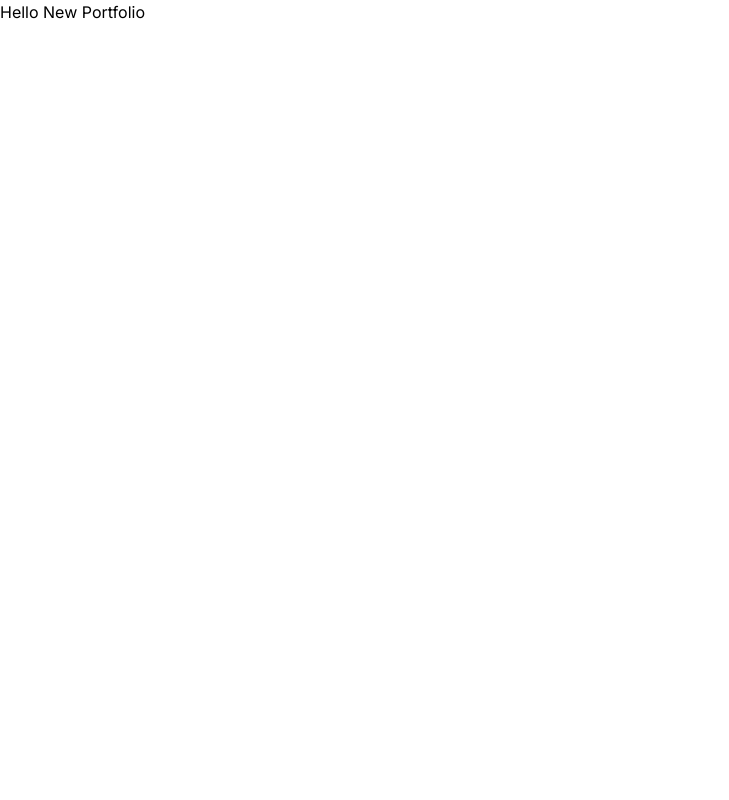
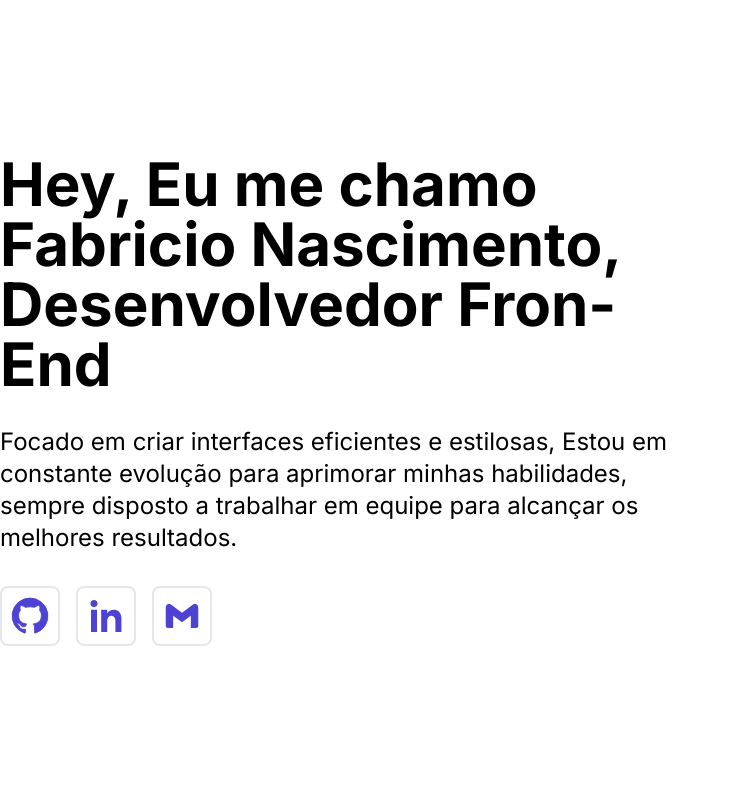
Before and after one commit to fabricio-fn/portfolio-blog, a Next.js app: page / in a window 1280 px wide. Shown: the top 800 px of the page, without its empty margins (0-729 px from the left). Built offline with nearby package versions, Linux system fonts and the light colour scheme.

Commit message:
:sparkles: feat: Add 'components' folder with new components

```diff
--- a/src/app/page.tsx
+++ b/src/app/page.tsx
@@ -1,3 +1,13 @@
+import Hero from '@/components/Hero';
+import CardsSkills from '@/components/CardsSkills';
+import About from '@/components/About';
+
 export default function Home() {
-  return <h1>Hello New Portfolio</h1>;
+  return (
+    <main className="flex flex-col gap-16">
+      <Hero />
+      <About />
+      <CardsSkills />
+    </main>
+  );
 }
--- /dev/null
+++ b/src/components/About.tsx
@@ -0,0 +1,35 @@
+import Image from 'next/image';
+
+export default function About() {
+  return (
+    <section className="min-h-screen flex flex-col gap-8 justify-center">
+      <h2 className="sm:text-6xl font-bold text-4xl">Sobre</h2>
+
+      <div className="flex flex-col xl:flex-row gap-4 xl:justify-between">
+        <Image
+          src="/i.jpg"
+          alt="Foto de perfil"
+          width={400}
+          height={400}
+          className="border-2 border-primary rounded-lg h-96 object-cover"
+        />
+
+        <div className="flex w-full xl:w-2/4 flex-col gap-4">
+          <h3 className="sm:text-2xl font-normal text-base">
+            Lorem ipsum dolor sit amet consectetur adipisicing elit. Nihil hic
+            fugiat recusandae, sit neque voluptas. Qui nesciunt ea maxime,
+            itaque aut illum repudiandae nobis ex commodi natus eaque eveniet
+            error.
+          </h3>
+
+          <h3 className="sm:text-2xl font-normal text-base">
+            Lorem ipsum dolor sit amet consectetur adipisicing elit. Et esse
+            tenetur ipsum voluptas impedit doloremque. Aspernatur iusto
+            dignissimos numquam mollitia non ratione eveniet tenetur ipsum, est
+            libero suscipit, aperiam doloremque.
+          </h3>
+        </div>
+      </div>
+    </section>
+  );
+}
--- /dev/null
+++ b/src/components/BackToTop.tsx
@@ -0,0 +1,38 @@
+'use client';
+
+import { IconArrowUp } from '@/icons';
+import { useEffect, useState } from 'react';
+
+export default function BackToTop() {
+  const [show, setShow] = useState(false);
+
+  useEffect(() => {
+    const handleWindowScroll = () => {
+      if (window.scrollY > 500) setShow(true);
+      else setShow(false);
+    };
+
+    window.addEventListener('scroll', handleWindowScroll);
+    return () => window.removeEventListener('scroll', handleWindowScroll);
+  }, []);
+
+  const handleScrollTop = () => {
+    window.scrollTo({ top: 0 });
+  };
+
+  return (
+    <div
+      className={`fixed bottom-4 right-4 hidden ${
+        show ? 'md:flex' : 'md:hidden'
+      }`}
+    >
+      <button
+        aria-label="Voltar ao Topo"
+        onClick={handleScrollTop}
+        className="rounded-lg border-2 border-primary p-2 hover:rotate-360 duration-700"
+      >
+        <IconArrowUp />
+      </button>
+    </div>
+  );
+}
--- /dev/null
+++ b/src/components/CardsSkills.tsx
@@ -0,0 +1,22 @@
+import { skillsData } from '@/data/skillsData';
+
+export default function CardsSkills() {
+  return (
+    <section className="min-h-screen flex flex-col gap-10">
+      <h2 className="sm:text-6xl font-bold text-4xl">Conhecimentos</h2>
+
+      <ul className="grid gap-4 grid-cols-auto-fit-150">
+        {skillsData.map((skill, index) => (
+          <li
+            key={index}
+            aria-label={skill.label}
+            className="rounded-lg border-2 border-primary p-2 flex gap-2 flex-col items-center text-primary text-lg font-bold hover:rotate-360 duration-700"
+          >
+            {skill.icon}
+            {skill.name}
+          </li>
+        ))}
+      </ul>
+    </section>
+  );
+}
--- /dev/null
+++ b/src/components/Hero.tsx
@@ -0,0 +1,24 @@
+import SocialMediaLinks from './SocialMediaLinks';
+
+export default function Hero() {
+  return (
+    <section className="min-h-screen flex flex-col gap-10 justify-center">
+      <div className="flex flex-col gap-8 max-w-2xl">
+        <h1 className="sm:text-6xl font-bold text-4xl">
+          Hey, Eu me chamo Fabricio Nascimento,{' '}
+          <strong className="text-primary font-bold">
+            Desenvolvedor Fron-End
+          </strong>
+        </h1>
+
+        <h2 className="sm:text-2xl font-normal text-base">
+          Focado em criar interfaces eficientes e estilosas, Estou em constante
+          evolução para aprimorar minhas habilidades, sempre disposto a
+          trabalhar em equipe para alcançar os melhores resultados.
+        </h2>
+
+        <SocialMediaLinks />
+      </div>
+    </section>
+  );
+}
--- /dev/null
+++ b/src/components/SocialMediaLinks.tsx
@@ -0,0 +1,23 @@
+import { socialMediaData } from '@/data/socialMediaData';
+import Link from 'next/link';
+
+export default function SocialMediaLinks() {
+  return (
+    <ul className="flex gap-4">
+      {socialMediaData.map((socialMedia, index) => (
+        <li
+          key={index}
+          className="rounded-lg border-2 border-primary p-2 hover:rotate-360 duration-700"
+        >
+          <Link
+            href={socialMedia.href}
+            aria-label={socialMedia.label}
+            target="_blank"
+          >
+            {socialMedia.icon}
+          </Link>
+        </li>
+      ))}
+    </ul>
+  );
+}
--- /dev/null
+++ b/src/components/index.ts
@@ -0,0 +1 @@
+export { CardsSkills } from '@/components/CardsSkills'
```
